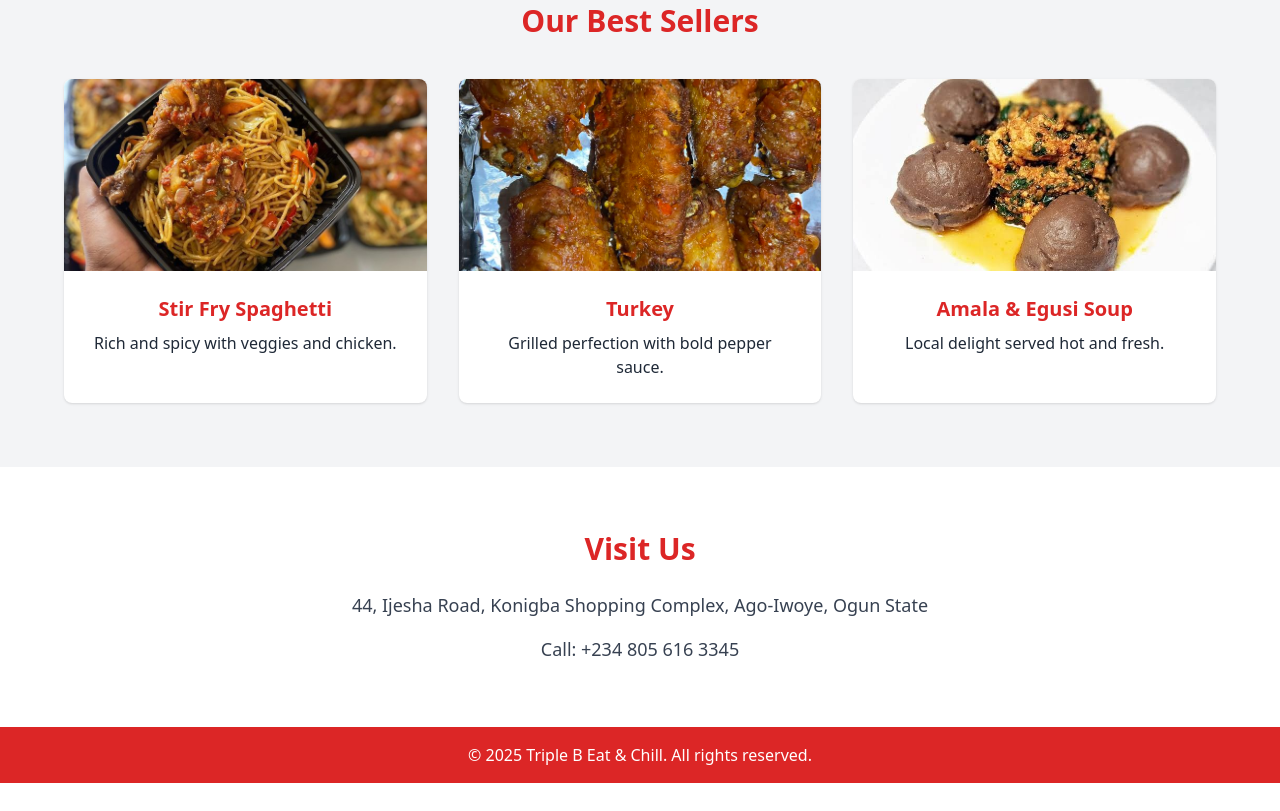
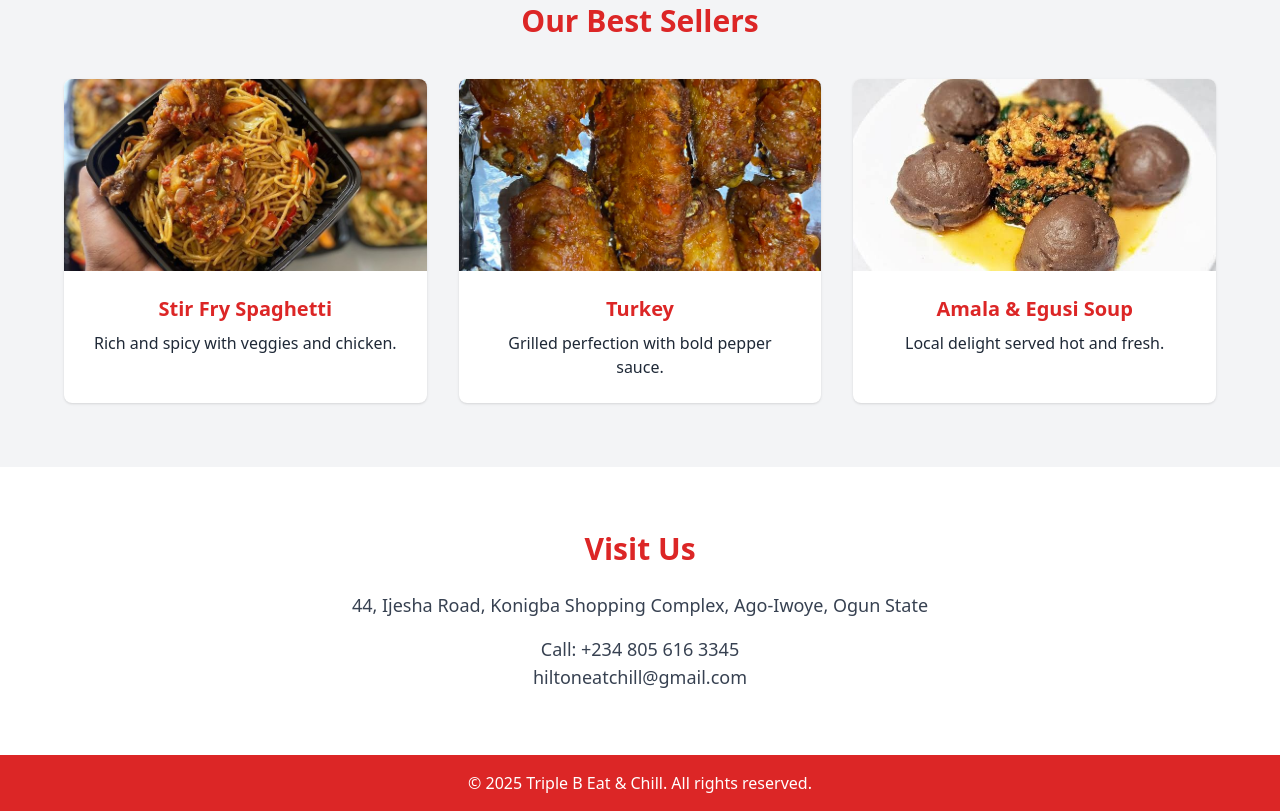
Before and after one commit to youngimmortal-p/eat-and-chill, a plain HTML site: page index.html in a window 1280 px wide. Shown: the part 1233-2044 px from the top of the page. Before the commit the page ends 2016 px from the top, so only its background shows below. Drawn offline with nearby package versions, Linux system fonts and the light colour scheme.

Commit message:
Update index.html

```diff
--- a/index.html
+++ b/index.html
@@ -93,6 +93,7 @@
     <h3 class="text-3xl font-bold text-red-600 mb-6">Visit Us</h3>
     <p class="text-lg text-gray-700 mb-4">44, Ijesha Road, Konigba Shopping Complex, Ago-Iwoye, Ogun State</p>
     <p class="text-lg text-gray-700">Call: +234 805 616 3345</p>
+    <p class="text-lg text-gray-700">hiltoneatchill@gmail.com</p>
   </section>
 
   <!-- Footer -->
```
